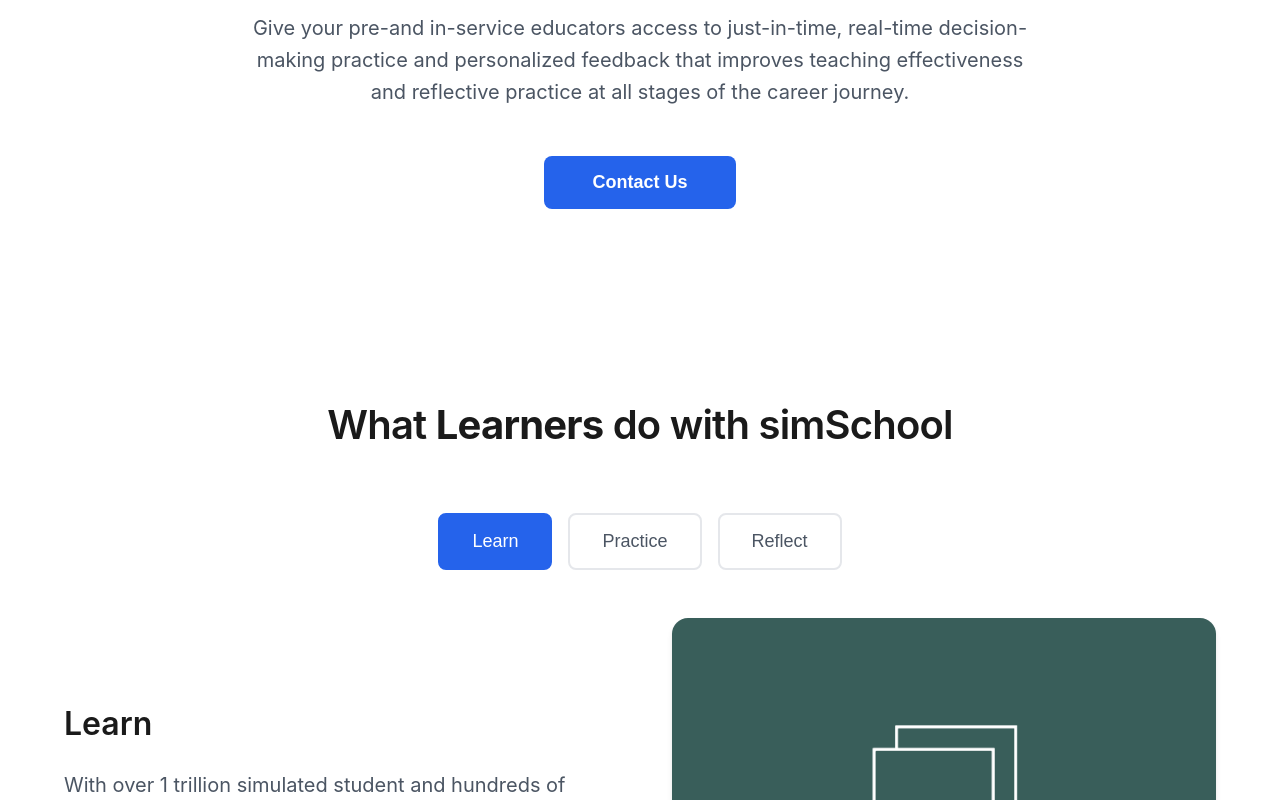
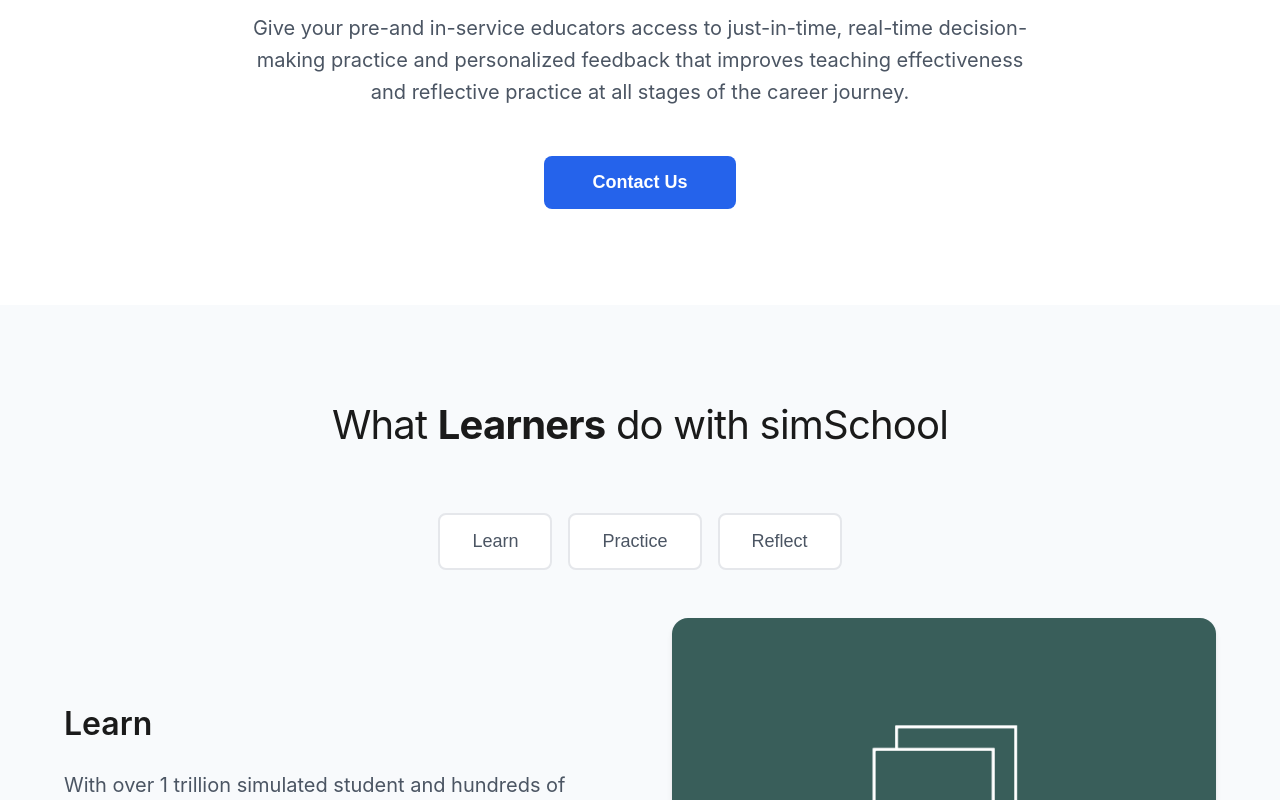
Before and after one commit to drifkin123/simSchool, a React (Create React App) app: page / in a window 1280 px wide. Shown: the part 2000-2800 px from the top of the page. Built offline with nearby package versions, Linux system fonts and the light colour scheme.

Commit message:
Extract type for int observer

```diff
--- a/src/App.tsx
+++ b/src/App.tsx
@@ -8,6 +8,7 @@
 import Features from './components/Features';
 import IndustriesSection from './components/IndustriesSection';
 import CTASection from './components/CTASection';
+import stylesFeatures from './styles/Features.module.css';
 import NumbersSection from './components/NumbersSection';
 
 function App() {
@@ -56,11 +57,11 @@
         <ChooseSimSchool />
         <ContactUs />
         <Features
-          title="What <strong>Learners</strong> do with simSchool"
+          Title={<h2 className={stylesFeatures.sectionTitle}>What <strong>Learners</strong> do with simSchool</h2>}
           features={learnerFeatures}
         />
         <Features
-          title="What <strong>Institutions</strong> do with simSchool"
+          Title={<h2 className={stylesFeatures.sectionTitle}>What <strong>Institutions</strong> do with simSchool</h2>}
           features={institutionFeatures}
           className="white-bg"
         />
--- a/src/components/ChooseSimSchool.tsx
+++ b/src/components/ChooseSimSchool.tsx
@@ -3,14 +3,11 @@
 import '../styles/animations.css';
 import withIntersectionObserver from '../hocs/withIntersectionObserver';
 import classNames from 'classnames';
+import { IntersectionObserverProps } from '../types/IntersectionObserver';
 
 interface Props { }
 
-interface InjectedProps {
-  isVisible: boolean;
-}
-
-class ChooseSimSchool extends React.Component<Props & InjectedProps> {
+class ChooseSimSchool extends React.Component<Props & IntersectionObserverProps> {
   private benefits = [
     {
       image: '/ChooseSimSchool/tested.png',
@@ -47,10 +44,10 @@
   ];
 
   render() {
-    const { isVisible } = this.props;
+    const { hasBeenVisible } = this.props;
 
     return (
-      <section className={classNames(styles.chooseSection, 'fade-in-up', { visible: isVisible })}>
+      <section className={classNames(styles.chooseSection, 'fade-in-up', { visible: hasBeenVisible })}>
         <div className={styles.container}>
           <h2 className={styles.sectionTitle}>Why Choose SimSchool</h2>
           <div className={styles.benefitsGrid}>
--- a/src/components/ContactUs.tsx
+++ b/src/components/ContactUs.tsx
@@ -3,19 +3,16 @@
 import '../styles/animations.css';
 import withIntersectionObserver from '../hocs/withIntersectionObserver';
 import classNames from 'classnames';
+import { IntersectionObserverProps } from '../types/IntersectionObserver';
 
 interface Props { }
 
-interface InjectedProps {
-  isVisible: boolean;
-}
-
-class ContactUs extends React.Component<Props & InjectedProps> {
+class ContactUs extends React.Component<Props & IntersectionObserverProps> {
   render() {
-    const { isVisible } = this.props;
+    const { hasBeenVisible } = this.props;
 
     return (
-      <section className={classNames(styles.contactSection, 'fade-in-up', { visible: isVisible })}>
+      <section className={classNames(styles.contactSection, 'fade-in-up', { visible: hasBeenVisible })}>
         <div className={styles.container}>
           <h2 className={styles.sectionTitle}>Virtual Students. Real Results. Infinite Learning.</h2>
           <p className={styles.sectionDescription}>
--- a/src/components/Features.tsx
+++ b/src/components/Features.tsx
@@ -1,6 +1,8 @@
-import React, { useState } from 'react';
-import '../styles/Features.css';
-import { useIntersectionObserver } from '../hooks/useIntersectionObserver';
+import React from 'react';
+import styles from '../styles/Features.module.css';
+import withIntersectionObserver from '../hocs/withIntersectionObserver';
+import classNames from 'classnames';
+import { IntersectionObserverProps } from '../types/IntersectionObserver';
 
 interface Feature {
   title: string;
@@ -8,67 +10,62 @@
   image: string;
 }
 
-interface FeaturesProps {
-  title: string;
+interface Props {
+  Title: React.ReactNode;
   features: Feature[];
   className?: string;
 }
 
-const Features: React.FC<FeaturesProps> = ({ title, features, className }) => {
-  const [activeFeature, setActiveFeature] = useState(0);
-  const [ref, isVisible] = useIntersectionObserver<HTMLElement>();
-  const [isTransitioning, setIsTransitioning] = useState(false);
+interface State {
+  activeFeature: number;
+  isTransitioning: boolean;
+}
 
-  const handleFeatureChange = (index: number) => {
-    setIsTransitioning(true);
+class Features extends React.Component<Props & IntersectionObserverProps, State> {
+  state: State = {
+    activeFeature: 0,
+    isTransitioning: false
+  };
+
+  handleFeatureChange = (index: number) => {
+    this.setState({ isTransitioning: true });
     setTimeout(() => {
-      setActiveFeature(index);
-      setIsTransitioning(false);
+      this.setState({ activeFeature: index, isTransitioning: false });
     }, 300); // Match this with CSS transition duration
   };
 
-  // Parse the title to handle bold text
-  const renderTitle = () => {
-    const parts = title.split(/<strong>|<\/strong>/);
-    return (
-      <h2 className="section-title">
-        {parts.map((part, index) => {
-          if (index % 2 === 1) {
-            return <strong key={index}>{part}</strong>;
-          }
-          return part;
-        })}
-      </h2>
-    );
-  };
+  render() {
+    const { features, className, hasBeenVisible, Title } = this.props;
+    const { activeFeature, isTransitioning } = this.state;
 
     return (
-    <section ref={ref} className={`features-section fade-in-up ${isVisible ? 'visible' : ''} ${className || ''}`}>
-      <div className="container">
-        {renderTitle()}
-        <div className="feature-buttons">
+      <section className={classNames(styles.featuresSection, 'fade-in-up', { visible: hasBeenVisible }, className)}>
+        <div className={styles.container}>
+          {Title}
+          <div className={styles.featureButtons}>
             {features.map((feature, index) => (
               <button
                 key={index}
-              className={`feature-button ${activeFeature === index ? 'active' : ''}`}
-              onClick={() => handleFeatureChange(index)}
+                className={classNames(styles.featureButton, { active: activeFeature === index })}
+                onClick={() => this.handleFeatureChange(index)}
               >
                 {feature.title}
               </button>
             ))}
           </div>
-        <div className="feature-content">
-          <div className={`feature-text ${isTransitioning ? 'fade-out' : 'fade-in'}`}>
-            <h3 className="feature-title">{features[activeFeature].title}</h3>
-            <p className="feature-description">{features[activeFeature].description}</p>
+          <div className={styles.featureContent}>
+            <div className={classNames(styles.featureText, { fadeOut: isTransitioning, fadeIn: !isTransitioning })}>
+              <h3 className={styles.featureTitle}>{features[activeFeature].title}</h3>
+              <p className={styles.featureDescription}>{features[activeFeature].description}</p>
             </div>
-          <div className={`feature-image ${isTransitioning ? 'fade-out' : 'fade-in'}`}>
+            <div className={classNames(styles.featureImage, { fadeOut: isTransitioning, fadeIn: !isTransitioning })}>
               <img src={features[activeFeature].image} alt={features[activeFeature].title} />
             </div>
           </div>
         </div>
       </section>
     );
-};
+  }
+}
 
-export default Features;
+export default withIntersectionObserver(Features);
--- a/src/components/LoopingLogos.tsx
+++ b/src/components/LoopingLogos.tsx
@@ -3,14 +3,11 @@
 import '../styles/animations.css';
 import withIntersectionObserver from '../hocs/withIntersectionObserver';
 import classNames from 'classnames';
+import { IntersectionObserverProps } from '../types/IntersectionObserver';
 
 interface Props { }
 
-interface InjectedProps {
-  isVisible: boolean;
-}
-
-class LoopingLogos extends React.Component<Props & InjectedProps> {
+class LoopingLogos extends React.Component<Props & IntersectionObserverProps> {
   private logos = [
     <img src="/logos/mcdonalds.svg" alt="McDonald's" key="McDonald's" />,
     <img src="/logos/jordan.svg" alt="Jordan" key="Jordan" />,
@@ -23,10 +20,10 @@
   ];
 
   render() {
-    const { isVisible } = this.props;
+    const { hasBeenVisible } = this.props;
 
     return (
-      <div className={classNames('fade-in-up', { visible: isVisible })}>
+      <div className={classNames('fade-in-up', { visible: hasBeenVisible })}>
         <h3 className={styles.title}>The SimSchool Global Community</h3>
 
         <div className={styles.container}>
--- a/src/hocs/withIntersectionObserver.tsx
+++ b/src/hocs/withIntersectionObserver.tsx
@@ -2,6 +2,7 @@
 
 interface WithIntersectionObserverState {
   isVisible: boolean;
+  hasBeenVisible: boolean; // New state to track first-time visibility
 }
 
 const withIntersectionObserver = <P extends object>(
@@ -14,13 +15,15 @@
 
     constructor(props: P) {
       super(props);
-      this.state = { isVisible: false };
+      this.state = { isVisible: false, hasBeenVisible: false };
       this.containerRef = React.createRef();
     }
 
     componentDidMount() {
       this.observer = new IntersectionObserver(([entry]) => {
-        this.setState({ isVisible: entry.isIntersecting });
+        if (entry.isIntersecting && !this.state.hasBeenVisible) {
+          this.setState({ isVisible: true, hasBeenVisible: true });
+        }
       }, options);
 
       if (this.containerRef.current) {
@@ -37,7 +40,7 @@
     render() {
       return (
         <div ref={this.containerRef}>
-          <WrappedComponent {...this.props} isVisible={this.state.isVisible} />
+          <WrappedComponent {...this.props} isVisible={this.state.isVisible} hasBeenVisible={this.state.hasBeenVisible} />
         </div>
       );
     }
--- a/src/styles/Features.css
+++ b/src/styles/Features.module.css
@@ -1,19 +1,19 @@
-.features-section {
+.featuresSection {
   padding: 6rem 0;
   background-color: #f8fafc;
   opacity: 0;
   transform: translateY(50px);
 }
 
-.features-section.white-bg {
+.featuresSection.whiteBg {
   background-color: white;
 }
 
-.features-section:nth-of-type(2) {
+.featuresSection:nth-of-type(2) {
   background-color: white;
 }
 
-.features-section.visible {
+.featuresSection.visible {
   animation: fadeInUp 0.6s ease forwards;
 }
 
@@ -30,24 +30,24 @@
   padding: 0 1.5rem;
 }
 
-.section-title {
+.sectionTitle {
   text-align: center;
   font-size: 2.5rem;
-  font-weight: 600;
+  font-weight: 400;
   color: #1a1a1a;
   margin-bottom: 4rem;
   line-height: 1.2;
   letter-spacing: -0.02em;
 }
 
-.feature-buttons {
+.featureButtons {
   display: flex;
   justify-content: center;
   gap: 1rem;
   margin-bottom: 3rem;
 }
 
-.feature-button {
+.featureButton {
   padding: 1rem 2rem;
   font-size: 1.125rem;
   font-weight: 500;
@@ -59,34 +59,34 @@
   transition: all 0.3s ease;
 }
 
-.feature-button:hover {
+.featureButton:hover {
   border-color: #2563eb;
   color: #2563eb;
 }
 
-.feature-button.active {
+.featureButton.active {
   background-color: #2563eb;
   color: white;
   border-color: #2563eb;
 }
 
-.feature-text,
-.feature-image {
+.featureText,
+.featureImage {
   opacity: 1;
   transition: opacity 0.3s ease;
 }
 
-.feature-text.fade-out,
-.feature-image.fade-out {
+.featureText.fadeOut,
+.featureImage.fadeOut {
   opacity: 0;
 }
 
-.feature-text.fade-in,
-.feature-image.fade-in {
+.featureText.fadeIn,
+.featureImage.fadeIn {
   opacity: 1;
 }
 
-.feature-content {
+.featureContent {
   display: flex;
   align-items: center;
   gap: 4rem;
@@ -94,11 +94,11 @@
   position: relative;
 }
 
-.feature-text {
+.featureText {
   flex: 1;
 }
 
-.feature-title {
+.featureTitle {
   font-size: 2rem;
   font-weight: 600;
   color: #1a1a1a;
@@ -106,20 +106,20 @@
   line-height: 1.3;
 }
 
-.feature-description {
+.featureDescription {
   font-size: 1.25rem;
   color: #4b5563;
   line-height: 1.6;
 }
 
-.feature-image {
+.featureImage {
   flex: 1;
   display: flex;
   justify-content: center;
   align-items: center;
 }
 
-.feature-image img {
+.featureImage img {
   max-width: 100%;
   height: auto;
   border-radius: 1rem;
@@ -127,31 +127,31 @@
 }
 
 @media (max-width: 768px) {
-  .feature-buttons {
+  .featureButtons {
     flex-direction: column;
     align-items: center;
     gap: 0.75rem;
   }
 
-  .feature-button {
+  .featureButton {
     width: 100%;
     max-width: 300px;
   }
 
-  .section-title {
+  .sectionTitle {
     font-size: 2rem;
   }
 
-  .feature-content {
+  .featureContent {
     flex-direction: column;
     gap: 2rem;
   }
 
-  .feature-title {
+  .featureTitle {
     font-size: 1.5rem;
   }
 
-  .feature-description {
+  .featureDescription {
     font-size: 1.125rem;
   }
 }
--- /dev/null
+++ b/src/types/IntersectionObserver.ts
@@ -0,0 +1,4 @@
+export interface IntersectionObserverProps {
+    isVisible: boolean;
+    hasBeenVisible: boolean;
+}
```
Lines whose indentation alone changed are shown as unchanged.
